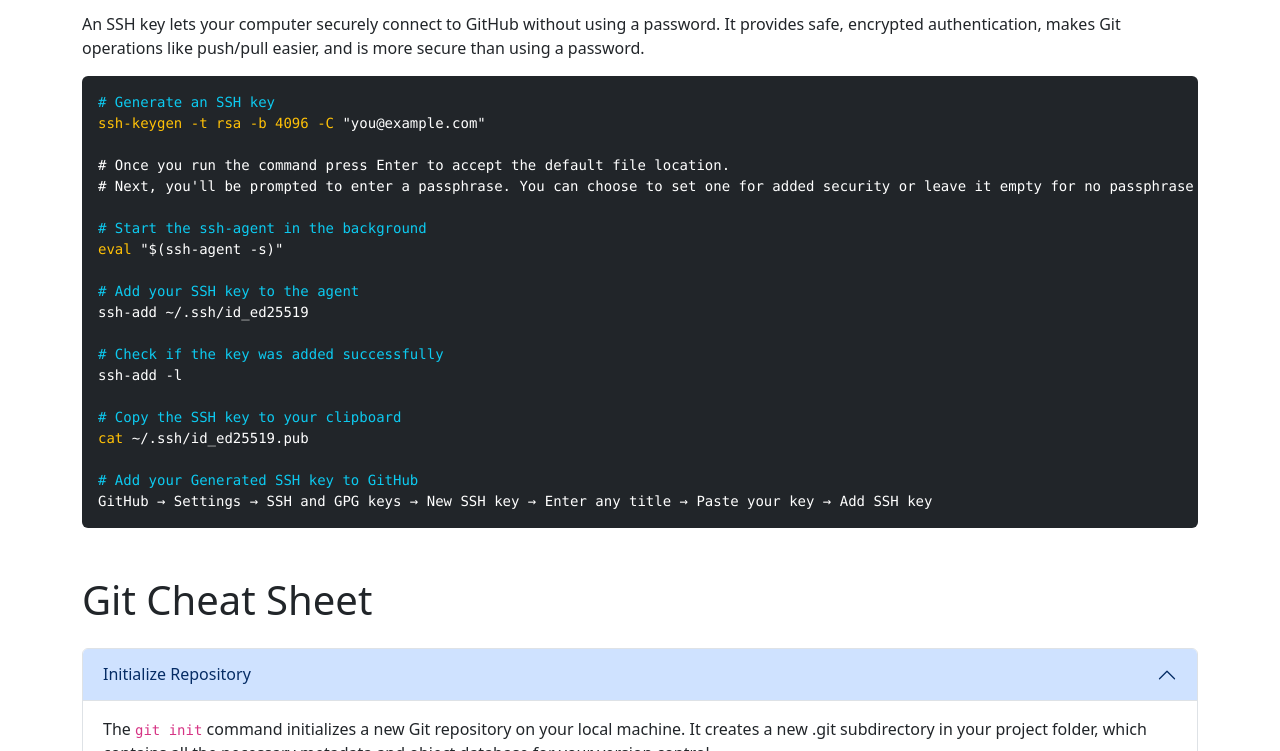
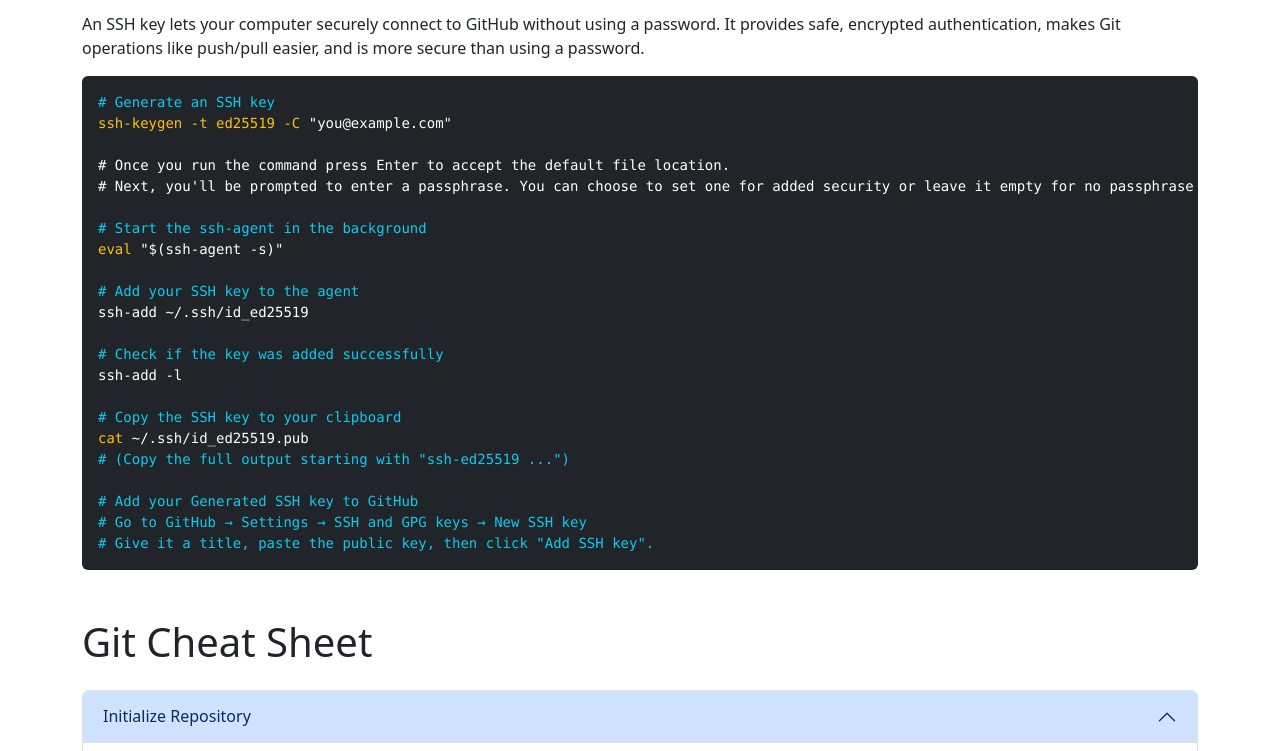
Before and after one commit to Hadeslokiama/Git-Quick, a plain HTML site: page index.html in a window 1280 px wide. Shown: the part 657-1408 px from the top of the page. Drawn offline with nearby package versions, Linux system fonts and the light colour scheme.

Commit message:
fix: correct SSH key setup instructions in guide

```diff
--- a/index.html
+++ b/index.html
@@ -36,7 +36,7 @@ git <span class="text-warning">config</span> --global user.email "you@example.co
       <p>An SSH key lets your computer securely connect to GitHub without using a password.
 It provides safe, encrypted authentication, makes Git operations like push/pull easier, and is more secure than using a password.</p>
       <pre class="text-bg-dark p-3 rounded"><code><span class="text-info"># Generate an SSH key</span>
-<span class="text-warning">ssh-keygen -t rsa -b 4096 -C</span> "you@example.com"
+<span class="text-warning">ssh-keygen -t ed25519 -C</span> "you@example.com"
 
 # Once you run the command press Enter to accept the default file location.
 # Next, you'll be prompted to enter a passphrase. You can choose to set one for added security or leave it empty for no passphrase (by pressing Enter twice).
@@ -52,9 +52,11 @@ ssh-add -l
 
 <span class="text-info"># Copy the SSH key to your clipboard</span>
 <span class="text-warning">cat</span> ~/.ssh/id_ed25519.pub
+<span class="text-info"># (Copy the full output starting with "ssh-ed25519 ...")</span>
 
 <span class="text-info"># Add your Generated SSH key to GitHub</span>
-GitHub → Settings → SSH and GPG keys → New SSH key → Enter any title → Paste your key → Add SSH key</span>
+<span class="text-info"># Go to GitHub → Settings → SSH and GPG keys → New SSH key</span>
+<span class="text-info"># Give it a title, paste the public key, then click "Add SSH key".</span>
 </code></pre>
     </section>
     <section id="cheatsheet" class="mb-5">
@@ -88,7 +90,10 @@ GitHub → Settings → SSH and GPG keys → New SSH key → Enter any title →
       <div class="accordion-body">
         The <code>git clone</code> command copies a remote repository (e.g., from GitHub) to your local machine. The URL specifies the location of the repository you want to clone. Which can be found on the repository page on GitHub by clicking the <strong>"Code"</strong> button and copying the URL provided. You may choose either the HTTPS or SSH URL based on your authentication preference.
         <h5>Command:</h5>
+        <span class="text-info"># Via HTTPS</span>
         <pre class="text-bg-dark p-3 rounded"><code><span class="text-light">git <span class="text-warning">clone</span> https://github.com/user/repo.git</span></code></pre>
+        <span class="text-info"># Via SSH</span>
+        <pre class="text-bg-dark p-3 rounded"><code><span class="text-light">git <span class="text-warning">clone</span> git@github.com:user/repo.git</span></code></pre>
         <h5>Output:</h5>
         <pre class="text-bg-dark p-3 rounded"><code>Cloning into 'repo'...
 remote: Enumerating objects: 42, done.
```
